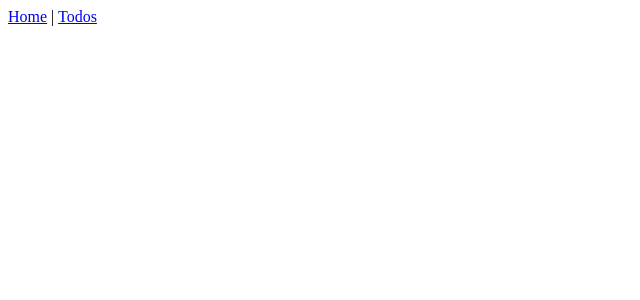
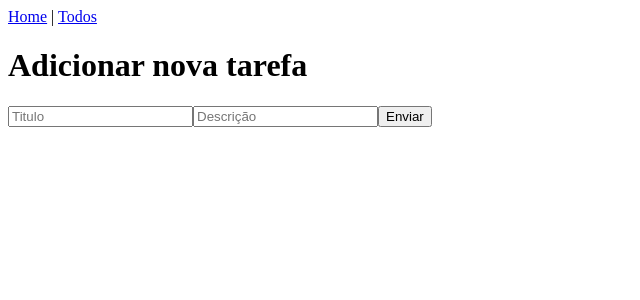
Before and after one commit to ricardolino-hub/todo-list-vuejs3, a Vue app: page /todos/crete in a window 1280 px wide. Before the commit this address had no page. Shown: the top 300 px of the page, without its empty margins (0-640 px from the left). Built offline with nearby package versions, Linux system fonts and the light colour scheme.

Commit message:
Add todo

```diff
--- a/src/router/index.js
+++ b/src/router/index.js
@@ -1,6 +1,7 @@
 import { createRouter, createWebHistory } from 'vue-router'
 import HomeView from '@/views/HomeView.vue'
 import Todos from '@/views/Todos/Todos.vue'
+import AddTodo from '@/views/Todos/AddTodo.vue'
 
 const routes = [
   {
@@ -12,6 +13,11 @@
     path: '/todos',
     name: 'todos.index',
     component: Todos
+  },
+  {
+    path: '/todos/crete',
+    name: 'todos.create',
+    component: AddTodo
   }
 ]
 
--- a/src/services/todos.service.js
+++ b/src/services/todos.service.js
@@ -4,4 +4,9 @@
     static async getAll() {
         return axios.get('/todos')
     }
+
+    static async addTodo(params)
+    {
+        return axios.post('/todos', params)
+    }
 }
--- /dev/null
+++ b/src/views/Todos/AddTodo.vue
@@ -0,0 +1,44 @@
+<template>
+    <div>
+        <h1>Adicionar nova tarefa</h1>
+
+        <form action="#" method="post" @submit.prevent="addTodo">
+            <input type="text" name="name" placeholder="Titulo" v-model="todo.name">
+            <input type="text" name="description" placeholder="Descrição" v-model="todo.description">
+            <button type="submit" :disabled="todo.loadind">
+                <span v-if="todo.loadind">Enviando</span>
+                <span v-else>Enviar</span>
+            </button>
+        </form>
+    </div>
+</template>
+
+<script>
+import { reactive } from 'vue'
+import TodoService from '@/services/todos.service'
+import router from '@/router'
+
+export default {
+    name: 'AddTodo',
+    setup() {
+         const todo = reactive({
+            name: '',
+            description: '',
+            completed: false,
+            loadind: false
+         })
+
+        const addTodo = () => {
+            todo.loadind = true
+            TodoService.addTodo({...todo})
+                        .then(() => router.push({name: 'todos.index'}))
+                        .finally(() => todo.loadind = false)
+        }
+
+        return {
+            addTodo,
+            todo
+        }
+    }
+}
+</script>
--- a/src/views/Todos/Todos.vue
+++ b/src/views/Todos/Todos.vue
@@ -1,11 +1,14 @@
 <template>
-  <h1>Lista de tarefas</h1>
+  <h1>
+    Lista de tarefas
+    <router-link :to ="{name: 'todos.create'}">+</router-link>
+  </h1>
 
   <div v-show="loading">Carregando as tarefas</div>
 
   <ul>
     <li v-for="todo in todos" :key="todo.id">
-      {{ todo.name }}
+      {{ todo.title }}
     </li>
   </ul>
 </template>
```
